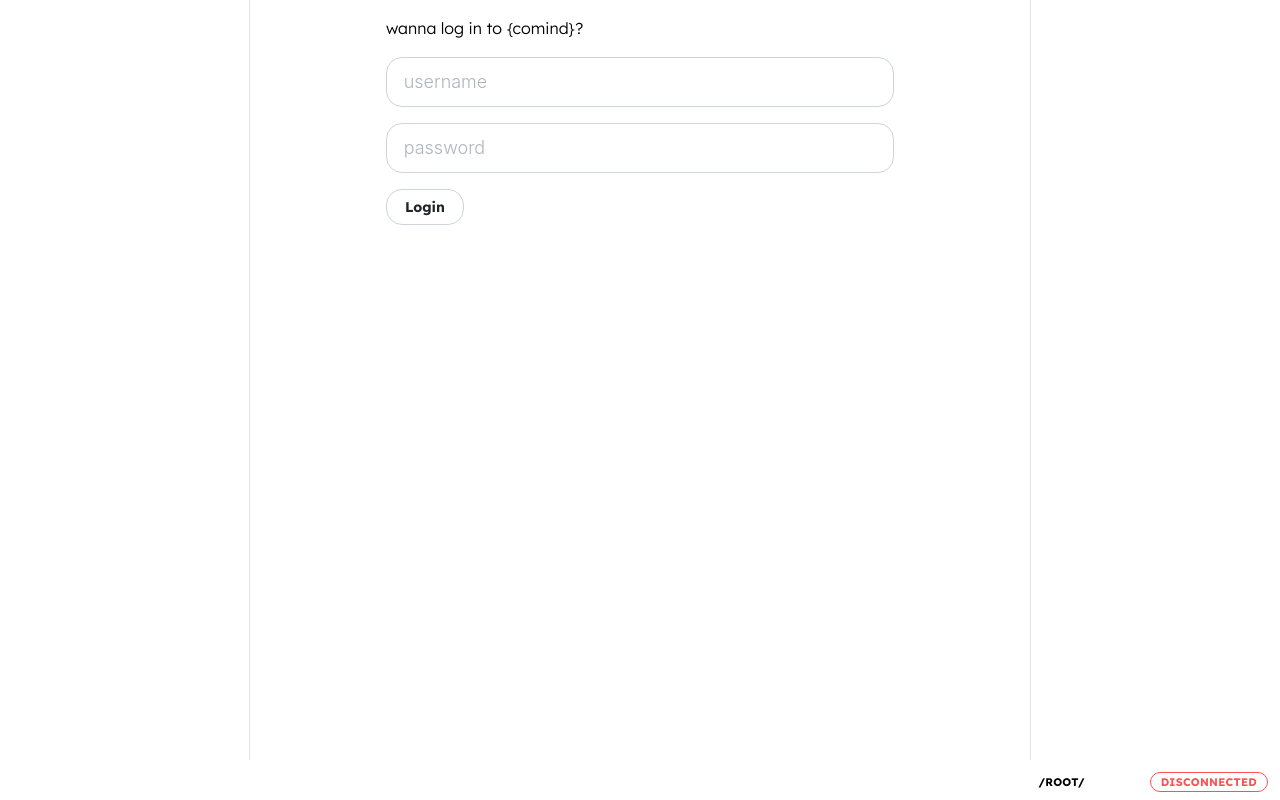
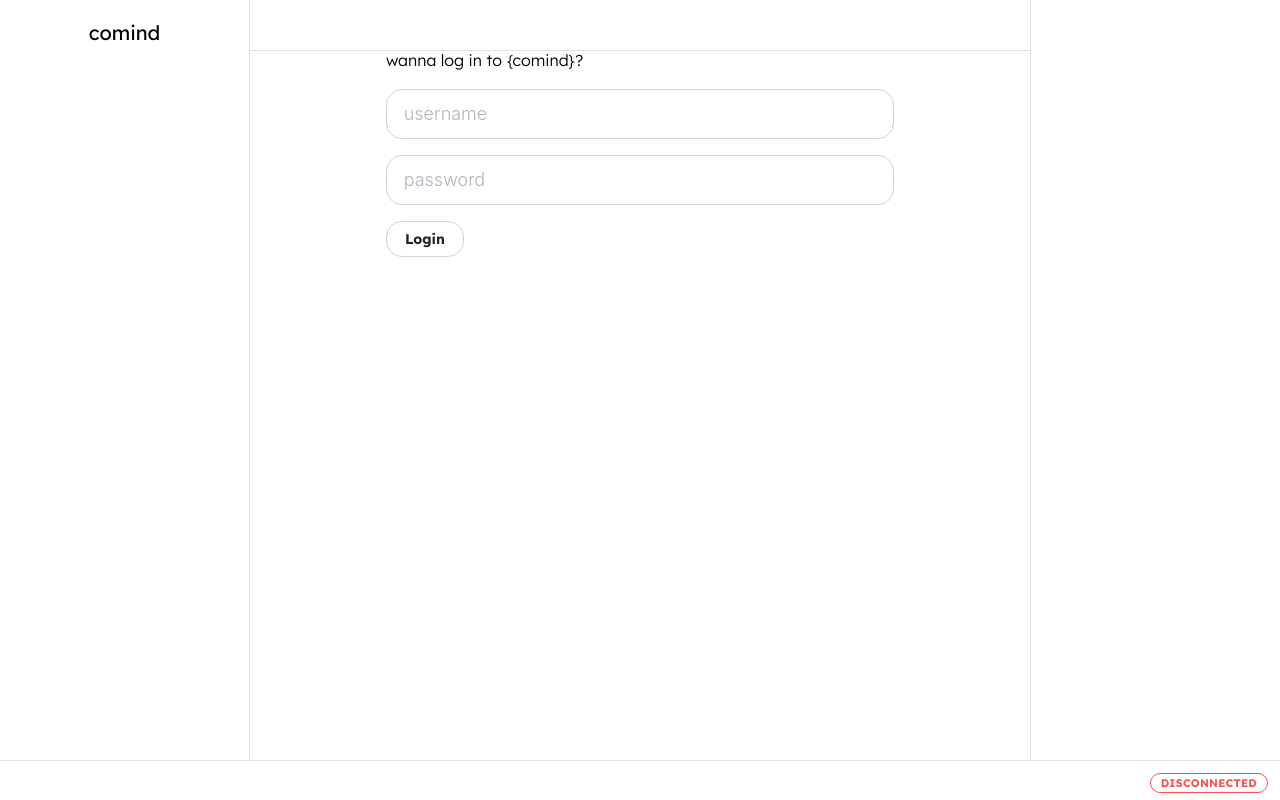
Before and after one commit to mind-co/comind-web, a Next.js app: page /login in a window 1280 px wide. Built offline with nearby package versions, Linux system fonts and the light colour scheme.

Commit message:
murder by death

```diff
--- a/app/Shell.tsx
+++ b/app/Shell.tsx
@@ -20,6 +20,7 @@ import {
   ButtonGroup,
   ActionIcon,
   Space,
+  Title,
 } from "@mantine/core";
 import Comind from "@/lib/comind";
 import { Spotlight, SpotlightActionData, spotlight } from "@mantine/spotlight";
@@ -123,8 +124,17 @@ const Shell = ({ children }: { children: React.ReactNode }) => {
         }}
         footer={{ height: 40 }}
       >
-        {/* <AppShell.Header>
-          <Container
+        <AppShell.Header>
+          <Group h="100%" px="md" w="100%">
+            <Burger
+              opened={opened}
+              onClick={toggle}
+              hiddenFrom="sm"
+              size="sm"
+            />
+            <LogoShort size={50} />
+          </Group>
+          {/* <Container
             size={comindContainerWidth}
             style={{ position: "relative" }}
           >
@@ -161,12 +171,15 @@ const Shell = ({ children }: { children: React.ReactNode }) => {
                 size="sm"
               />
             </div>
-          </Container>
-        </AppShell.Header> */}
+          </Container> */}
+        </AppShell.Header>
 
         {/* Navbar */}
         <AppShell.Navbar p="md">
-          <Stack justify="space-between" style={{ flex: 1 }} h="100%">
+          <Stack style={{ flex: 1 }} h="100%">
+            <Center>
+              <Text size="xl">comind</Text>
+            </Center>
             {isAuthenticated && (
               <ButtonGroup orientation="vertical">
                 <Button
@@ -220,16 +233,17 @@ const Shell = ({ children }: { children: React.ReactNode }) => {
         </AppShell.Navbar>
         <AppShell.Main>
           {/* {children} */}
+          <Space h="xl" />
           <Container size={comindContainerWidth} p="0">
             {children}
           </Container>
         </AppShell.Main>
 
         {/* Aside */}
-        <AppShell.Aside></AppShell.Aside>
+        <AppShell.Aside withBorder></AppShell.Aside>
 
         {/* Footer */}
-        <AppShell.Footer p="sm" withBorder={false}>
+        <AppShell.Footer p="sm">
           {/* Debug for current meld */}
           <Group justify="end">
             {/* Connected indicator */}
@@ -238,8 +252,8 @@ const Shell = ({ children }: { children: React.ReactNode }) => {
               color={connected ? "green" : "red"}
             > */}
             {/* </Indicator> */}
-            <Badge variant="subtle">{currentMeldSlug}</Badge>
-            <Badge variant="subtle">{username}</Badge>
+            {/* <Badge variant="subtle">{currentMeldSlug}</Badge> */}
+            {/* <Badge variant="subtle">{username}</Badge> */}
             <Badge
               variant="outline"
               color={connected ? "green" : retrying ? "yellow" : "red"}
--- a/lib/LogoShort.tsx
+++ b/lib/LogoShort.tsx
@@ -9,7 +9,7 @@ const LogoShort: React.FC<LogoProps> = ({ size }) => {
 
   return (
     <svg
-      width={size * 4.5}
+      width={size}
       height={size}
       viewBox="0 0 100 100"
       style={{
@@ -26,7 +26,8 @@ const LogoShort: React.FC<LogoProps> = ({ size }) => {
         fill="var(--mantine-color-text)"
         fontSize="60"
       >
-        {"{"}co{"}"}
+        {/* {"{"}co{"}"} */}
+        co
       </text>
     </svg>
   );
--- a/lib/MeldView.tsx
+++ b/lib/MeldView.tsx
@@ -117,7 +117,7 @@ const MeldView = () => {
   return (
     <>
       {/* If there's no thoughts, show the logo */}
-      {numberOfThoughts === 0 && (
+      {/* {numberOfThoughts === 0 && (
         <>
           <Center visibleFrom="sm">
             <Logo size={120} />
@@ -127,7 +127,7 @@ const MeldView = () => {
             <LogoShort size={120} />
           </Center>
         </>
-      )}
+      )} */}
 
       {numberOfThoughts > 0 && (
         <>
@@ -139,7 +139,7 @@ const MeldView = () => {
       )}
 
       {/* THE THOUGHT BOX */}
-      {numberOfThoughts === 0 ? (
+      {numberOfThoughts === 1 ? (
         <div>
           <div style={{ width: "100%" }}>
             <ThoughtBox onSubmit={onThink} />
```
